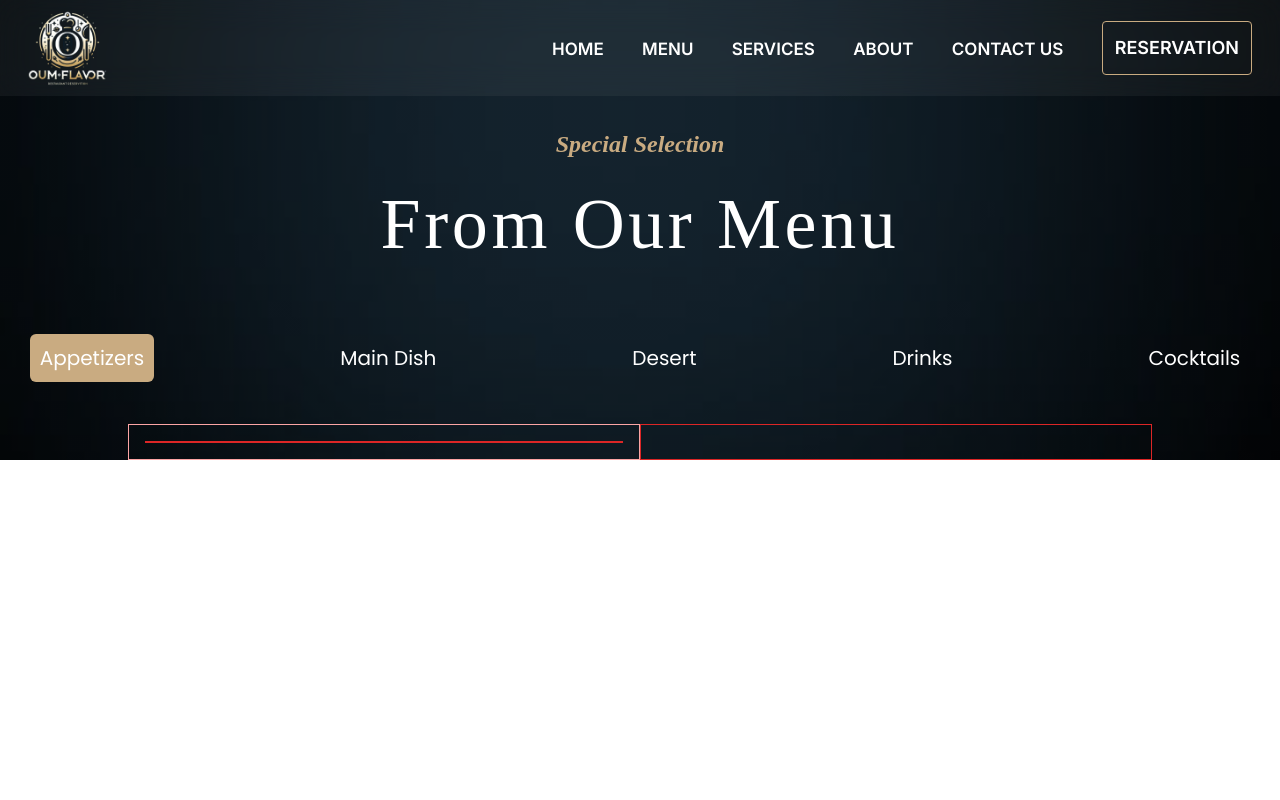
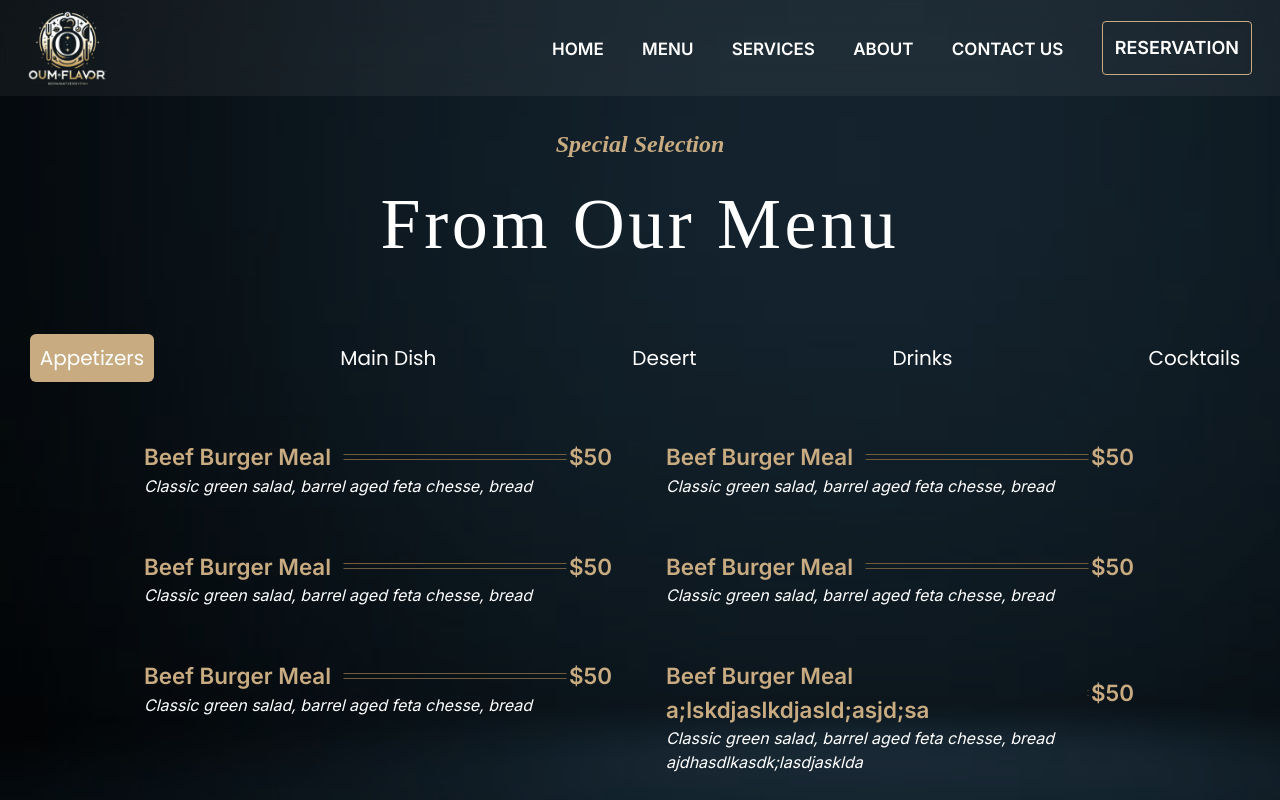
Before and after one commit to EzaroualiOumaima/oum-flavor, a Next.js app: page /menu in a window 1280 px wide. Shown: the top 800 px of the page. Built offline with nearby package versions, Linux system fonts and the light colour scheme; a web font is replaced by a local one.

Commit message:
Add nodemailer for contact

```diff
--- a/models/contactSchema.ts
+++ b/models/contactSchema.ts
@@ -2,7 +2,7 @@ import mongoose from "mongoose";
 import joi from "joi";
 
 const contactSchema = new mongoose.Schema({
-    name: {
+    from: {
       type: String,
       required: true,
       minlength: 3,
--- a/package.json
+++ b/package.json
@@ -13,12 +13,14 @@
     "@types/joi": "^17.2.3",
     "@types/mongoose": "^5.11.97",
     "@types/multer": "^1.4.11",
+    "@types/nodemailer": "^6.4.14",
     "axios": "^1.6.8",
     "dotenv": "^16.4.5",
     "joi": "^17.12.2",
     "mongoose": "^8.2.3",
     "multer": "^1.4.5-lts.1",
     "next": "14.1.3",
+    "nodemailer": "^6.9.13",
     "path": "^0.12.7",
     "react": "^18",
     "react-dom": "^18"
--- /dev/null
+++ b/src/actions/mail.ts
@@ -0,0 +1,57 @@
+"use server"
+import nodemailer from "nodemailer";
+
+export async function sendMail({
+  from,
+  name,
+  subject,
+  body,
+}: {
+  from: string;
+  name: string;
+  subject: string;
+  body: string;
+}) {
+  const { SMTP_EMAIL, SMTP_PASSWORD } = process.env;
+
+  const transport = nodemailer.createTransport({
+    service: "gmail",
+    auth: {
+      user: SMTP_EMAIL,
+      pass: SMTP_PASSWORD,
+    },
+  });
+  try {
+    const testResult = await transport.verify();
+    console.log(testResult);
+  } catch (error) {
+    console.error({ error });
+    return;
+  }
+
+  try {
+    const sendResult = await transport.sendMail({
+      from: from,
+      to :SMTP_EMAIL,
+      subject,
+      html: `${body} send by ${from}`,
+    });
+    console.log(sendResult);
+  } catch (error) {
+    console.log(error);
+  }
+//ajouter pour la reservation
+  // try {
+  //   const confirmation = await transport.sendMail({
+  //     from: SMTP_EMAIL,
+  //     to :from,
+  //     subject: 'confirmation',
+  //     html: `${body} send by ${SMTP_EMAIL}`,
+  //   });
+  //   console.log(confirmation);
+  // } catch (error) {
+  //   console.log(error);
+  // }
+
+
+}
--- a/src/app/contactus/page.tsx
+++ b/src/app/contactus/page.tsx
@@ -1,7 +1,28 @@
-import React from "react";
+"use client";
+
+import React, { useState } from "react";
 import conatctImg from "@/assets/contact.jpg";
 import bgImg from "@/assets/bgImg.jpg";
+import { sendMail } from "@/actions/mail";
 const ContactPage = () => {
+  const [formData, setFormData] = useState({
+    from: "",
+    name: "",
+    subject: "",
+    body: "",
+  });
+  async function handleSubmit(event: any) {
+    event.preventDefault();
+    console.log(formData);
+    await sendMail(formData);
+    alert("message sent");
+    setFormData({
+      from: "",
+      name: "",
+      subject: "welcome to oum flavor",
+      body: "",
+    });
+  }
   return (
     <>
       <div
@@ -33,13 +54,13 @@ const ContactPage = () => {
               {" "}
               Please email us:{" "}
               <span className="hover:text-[#C9AB81] hover:font-semibold hover:cursor-pointer">
-                oumFlavor@gmail.com
+                oumflavor@gmail.com
               </span>
             </p>
             <p className="contact-p">
               Reserve by email:{" "}
               <span className="hover:text-[#C9AB81] hover:font-semibold hover:cursor-pointer">
-                bookingFlavor@gmail.com
+                oumflavor@gmail.com
               </span>
               <br />
             </p>
@@ -58,17 +79,26 @@ const ContactPage = () => {
             className="h-20 outline-none w-full bg-slate-700 border border-[#C9AB81] pl-5 rounded placeholder:text-slate-400 "
             type="text"
             placeholder="Your Name"
+            value={formData.name}
+            onChange={(e) => setFormData({ ...formData, name: e.target.value })}
           />
           <input
             className="h-20 w-full outline-none border border-[#C9AB81] bg-slate-700 pl-5 rounded placeholder:text-slate-400 "
             type="text"
             placeholder="Your Email"
+            value={formData.from}
+            onChange={(e) => setFormData({ ...formData, from: e.target.value })}
           />
           <textarea
             placeholder="Your Message"
             className="h-24 outline-none w-full border border-[#C9AB81] bg-slate-700 pl-5 pt-3 rounded placeholder:text-slate-400"
+            value={formData.body}
+            onChange={(e) => setFormData({ ...formData, body: e.target.value })}
           ></textarea>
-          <button className="text-xl font-[Poppins] font-semibold text-white bg-[#C9AB81]  border border-[#C9AB81] px-8 py-4 hover:-mt-1 duration-700">
+          <button
+            onClick={handleSubmit}
+            className="text-xl font-[Poppins] font-semibold text-white bg-[#C9AB81]  border border-[#C9AB81] px-8 py-4 hover:-mt-1 duration-700"
+          >
             Send
           </button>
         </form>
--- a/src/app/menu/page.tsx
+++ b/src/app/menu/page.tsx
@@ -1,16 +1,50 @@
 "use client";
 
 import bgImg from "@/assets/bgImg.jpg";
-import { useState } from "react";
-import tajineImg from "@/assets/tajine.jpg";
 const data = [
   {
-    image: tajineImg,
-    title: "Tajine",
-    ingredients: ["btata", "jalbana", "maticha"],
+    title: "Beef Burger Meal",
+    ingredients: "Classic green salad, barrel aged feta chesse, bread",
+    price: 50,
+  },
+  {
+    title: "Beef Burger Meal",
+    ingredients: "Classic green salad, barrel aged feta chesse, bread",
+    price: 50,
+  },
+  {
+    title: "Beef Burger Meal",
+    ingredients: "Classic green salad, barrel aged feta chesse, bread",
+    price: 50,
+  },
+  {
+    title: "Beef Burger Meal",
+    ingredients: "Classic green salad, barrel aged feta chesse, bread",
+    price: 50,
+  },
+  {
+    title: "Beef Burger Meal",
+    ingredients: "Classic green salad, barrel aged feta chesse, bread",
+    price: 50,
+  },
+  {
+    title: "Beef Burger Meal a;lskdjaslkdjasld;asjd;sa",
+    ingredients:
+      "Classic green salad, barrel aged feta chesse, bread ajdhasdlkasdk;lasdjasklda",
+    price: 50,
+  },
+  {
+    title: "Beef Burger Meal",
+    ingredients: "Classic green salad, barrel aged feta chesse, bread",
+    price: 50,
+  },
+  {
+    title: "Beef Burger Meal",
+    ingredients: "Classic green salad, barrel aged feta chesse, bread",
     price: 50,
   },
 ];
+
 const MenuPage = () => {
   return (
     <div
@@ -78,14 +112,33 @@ const MenuPage = () => {
         </ul>
       </div>
       <div className="flex justify-center">
-        <div className="grid grid-cols-2 w-[80%]">
-          <div className="border border-red-300 p-4">
-            <div className="flex flex-col border border-red-600">
-              <div></div>
-              <div></div>
-            </div>
-          </div>
-          <div className="border border-red-600"></div>
+        <div className="grid grid-cols-2 gap-5 w-[80%] mb-24">
+          {data.map((item, index) => (
+            <>
+              <div key={index} className="p-4">
+                <div className="flex flex-col">
+                  <div className="dish-name flex items-center">
+                    <div className="w-[90%] flex items-center gap-3 flex-grow">
+                      <h1 className="text-[#C9AB81] text-[1.4rem] font-semibold">
+                        {item.title}
+                      </h1>
+                      <div className=" border border-l-transparent border-r-transparent border-t-[#715B3E] border-b-[#715B3E] py-[2px] flex-grow"></div>
+                    </div>
+                    <div className="w-[10%] flex justify-center">
+                      <p className="text-[#C9AB81] font-semibold text-[1.4rem]">
+                        ${item.price}
+                      </p>
+                    </div>
+                  </div>
+                  <div>
+                    <h1 className="font-[josefin_sans] italic">
+                      {item.ingredients}
+                    </h1>
+                  </div>
+                </div>
+              </div>
+            </>
+          ))}
         </div>
       </div>
     </div>
--- a/src/app/testImage/page.tsx
+++ /dev/null
@@ -1,78 +0,0 @@
-"use client";
-import React, { FormEvent, useState } from "react";
-import axios from "axios";
-
-export default function Page() {
-  const [formData, setFormData] = useState({
-    title: "",
-    price: "",
-    ingredients: "",
-    category: "",
-    image: "",
-  });
-
-  const handleSubmit = async (e: FormEvent) => {
-    e.preventDefault();
-    try {
-      const data = new FormData();
-      data.append("title", formData.title);
-      data.append("price", formData.price);
-      data.append("ingredients", formData.ingredients);
-      data.append("category", formData.category);
-      data.append("image", formData.image);
-      await axios.post("/api/dishes", data);
-      alert("Data Sent")
-      setFormData({
-        title: "",
-        price: "",
-        ingredients: "",
-        category: "",
-        image: "",
-      });
-    } catch (err) {
-      alert("An error has occurred");
-      return console.log(err);
-    }
-  };
-
-  return (
-    <div className="h-screen bg-black flex items-start justify-center pt-80">
-      <input
-        type="text"
-        placeholder="title"
-        value={formData.title}
-        onChange={(e) => setFormData({ ...formData, title: e.target.value })}
-        className="border border-red-600"
-      />
-      <input
-        placeholder="price"
-        type="text"
-        value={formData.price}
-        onChange={(e) => setFormData({ ...formData, price: e.target.value })}
-      />
-      <input
-        placeholder="ingredients"
-        type="text"
-        value={formData.ingredients}
-        onChange={(e) =>
-          setFormData({ ...formData, ingredients: e.target.value })
-        }
-      />
-      <input
-        type="text"
-        placeholder="category"
-        value={formData.category}
-        onChange={(e) => setFormData({ ...formData, category: e.target.value })}
-      />
-      <input
-        type="file"
-        className="text-white"
-        onChange={(e) => setFormData({ ...formData, image: e.target.value })}
-      />
-
-      <button onClick={handleSubmit} className="text-white border border-white">
-        Send
-      </button>
-    </div>
-  );
-}
--- a/src/middlewares/multerMiddleware.ts
+++ /dev/null
@@ -1,17 +0,0 @@
-import { Request, Express } from 'express';
-import multer from 'multer';
-import path from 'path';
-
-const storage = multer.diskStorage({
-  destination: function (_req: Request, _file: Express.Multer.File, cb: (error: Error | null, destination: string) => void) {
-    cb(null, '../public/images');
-  },
-  filename: function (_req: Request, file: Express.Multer.File, cb: (error: Error | null, filename: string) => void) {
-    cb(null, file.fieldname + '-' + Date.now() + path.extname(file.originalname));
-  }
-});
-
-const upload = multer({ storage: storage });
-
-
-export default upload;
```
Also changed, not shown: 2 other files (tests, documents, lock files or other folders).
